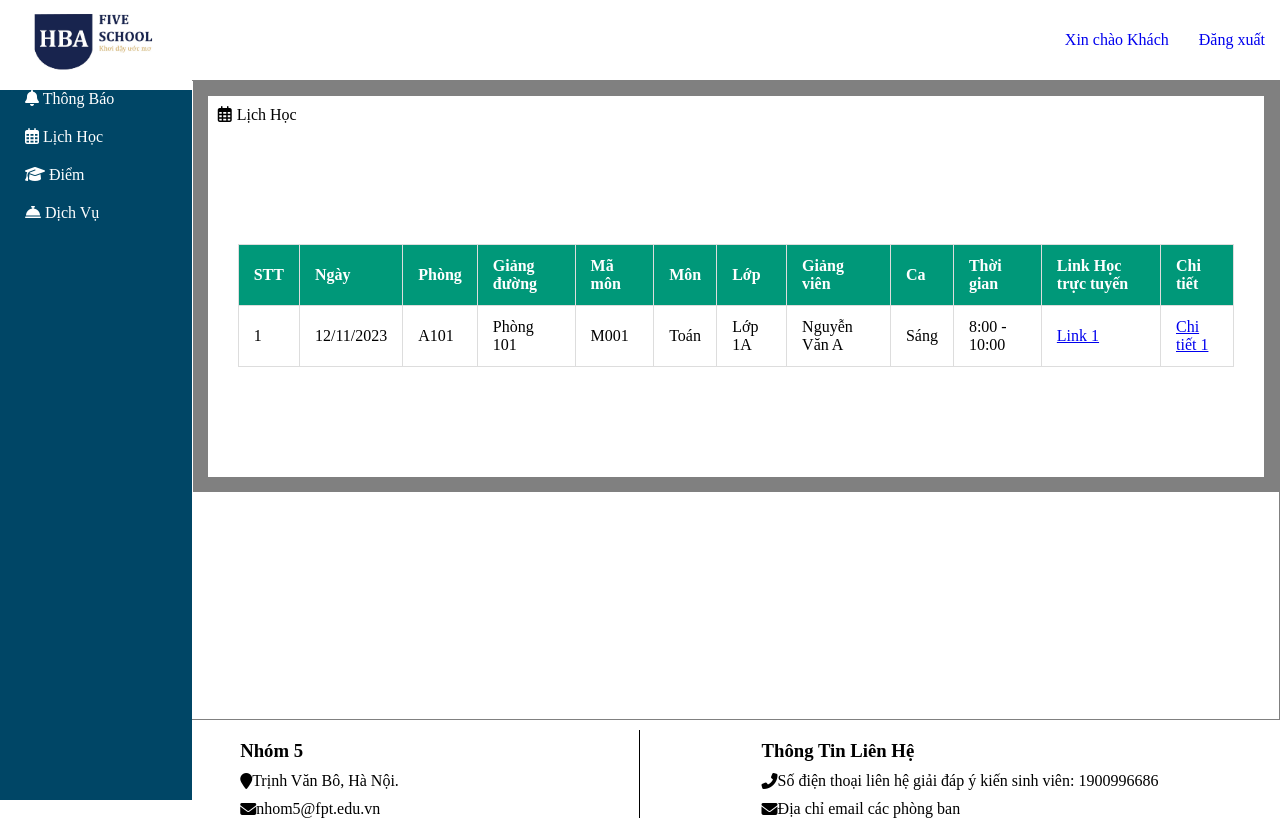
After one commit to PHP-DuAn1/Du_an_1, a PHP site: template src/pages/userpage.php in a window 1280 px wide. The commit adds this page. Run offline with PHP 8.4, Linux system fonts and the light colour scheme; the template is opened without the code that fills it, so the values that code supplies are empty; some libraries are stand-ins or nearby versions.

Commit message:
[minhanh]

```diff
--- a/src/css/css.css
+++ b/src/css/css.css
@@ -17,15 +17,23 @@ header {
   height: 80px;
 }
 
-header .logo {
-  margin-left: auto;
-  /* This will push the logo to the right */
+.logo {
+  height: 80px;
+  background-color: white;
+  display: flex;
+  /* Add this to make it a flex container */
+  justify-content: center;
+  /* Center content horizontally */
+  align-items: center;
 }
 
-header img {
-  max-height: 100%;
-  /* Ensure the logo does not exceed the height of the header */
+.logo img {
+  max-width: 100%;
+  /* Ensure the image doesn't exceed the container width */
+  height: auto;
+  /* Maintain the aspect ratio */
 }
+
 
 .userpage {
   display: flex;
@@ -135,7 +143,6 @@ main {
 
 .content_schedule {
   margin: 80px auto;
-  max-width: 800px;
   padding: 20px;
 }
 
--- a/src/pages/header.php
+++ b/src/pages/header.php
@@ -4,6 +4,7 @@ $fullName = isset($_SESSION['user']['fullName']) ? $_SESSION['user']['fullName']
 ?>
 <!DOCTYPE html>
 <html lang="en">
+
 <head>
     <meta charset="UTF-8">
     <meta name="viewport" content="width=device-width, initial-scale=1.0">
@@ -11,13 +12,14 @@ $fullName = isset($_SESSION['user']['fullName']) ? $_SESSION['user']['fullName']
     <link rel="stylesheet" href="../../css/css.css">
     <script src="https://kit.fontawesome.com/509cc166d7.js" crossorigin="anonymous"></script>
 </head>
+
 <body>
     <div class="container">
         <header>
             <div class="userpage">
-                <?php if ($fullName !== null): ?>
-                    <a href="#">Xin chào <?php echo $fullName; ?></a>
-                <?php else: ?>
+                <?php if ($fullName !== null) : ?>
+                    <a href="index.php?act=userpage">Xin chào <?php echo $fullName; ?></a>
+                <?php else : ?>
                     <a href="#">Xin chào Khách</a>
                 <?php endif; ?>
                 <a href="index.php?act=logout">Đăng xuất</a>
@@ -26,11 +28,11 @@ $fullName = isset($_SESSION['user']['fullName']) ? $_SESSION['user']['fullName']
         <main>
             <div class="box-left">
                 <div class="logo">
-                    <img src="../img/logo.jpg" alt="" width="100%">
+                    <img src="../img/logo.jpg" alt="" width="">
                 </div>
                 <div class="menu-list" id="menuList">
                     <a href="index.php"><i class="fas fa-bell"></i> Thông Báo</a>
-                    <a href="index.php?act=schedule" ><i class="far fa-calendar-alt"></i> Lịch Học</a>
+                    <a href="index.php?act=schedule"><i class="far fa-calendar-alt"></i> Lịch Học</a>
                     <a href="index.php?act=poin"><i class="fas fa-graduation-cap"></i> Điểm</a>
                     <a href="#"><i class="fas fa-concierge-bell"></i> Dịch Vụ</a>
                 </div>
--- /dev/null
+++ b/src/pages/userpage.php
@@ -0,0 +1,46 @@
+<div class="content">
+
+    <div class="schedule">
+        <i class="far fa-calendar-alt"></i>
+        <h10 style="margin-left: 5px;">Lịch Học</h10>
+    </div>
+
+    <div class="content_schedule">
+        <table class="table-container">
+            <thead>
+                <tr>
+                    <th>STT</th>
+                    <th>Ngày</th>
+                    <th>Phòng</th>
+                    <th>Giảng đường</th>
+                    <th>Mã môn</th>
+                    <th>Môn</th>
+                    <th>Lớp</th>
+                    <th>Giảng viên</th>
+                    <th>Ca</th>
+                    <th>Thời gian</th>
+                    <th>Link Học trực tuyến</th>
+                    <th>Chi tiết</th>
+                </tr>
+            </thead>
+            <tbody>
+                <tr>
+                    <td>1</td>
+                    <td>12/11/2023</td>
+                    <td>A101</td>
+                    <td>Phòng 101</td>
+                    <td>M001</td>
+                    <td>Toán</td>
+                    <td>Lớp 1A</td>
+                    <td>Nguyễn Văn A</td>
+                    <td>Sáng</td>
+                    <td>8:00 - 10:00</td>
+                    <td><a href="#">Link 1</a></td>
+                    <td><a href="#">Chi tiết 1</a></td>
+                </tr>
+
+            </tbody>
+        </table>
+    </div>
+</div>
+</main>
```
Also changed, not shown: src/controller/admin/student/list.php (+13 -0 lines), src/controller/student/index.php (+6 -3 lines), src/models/Users.php (+31 -14 lines).
